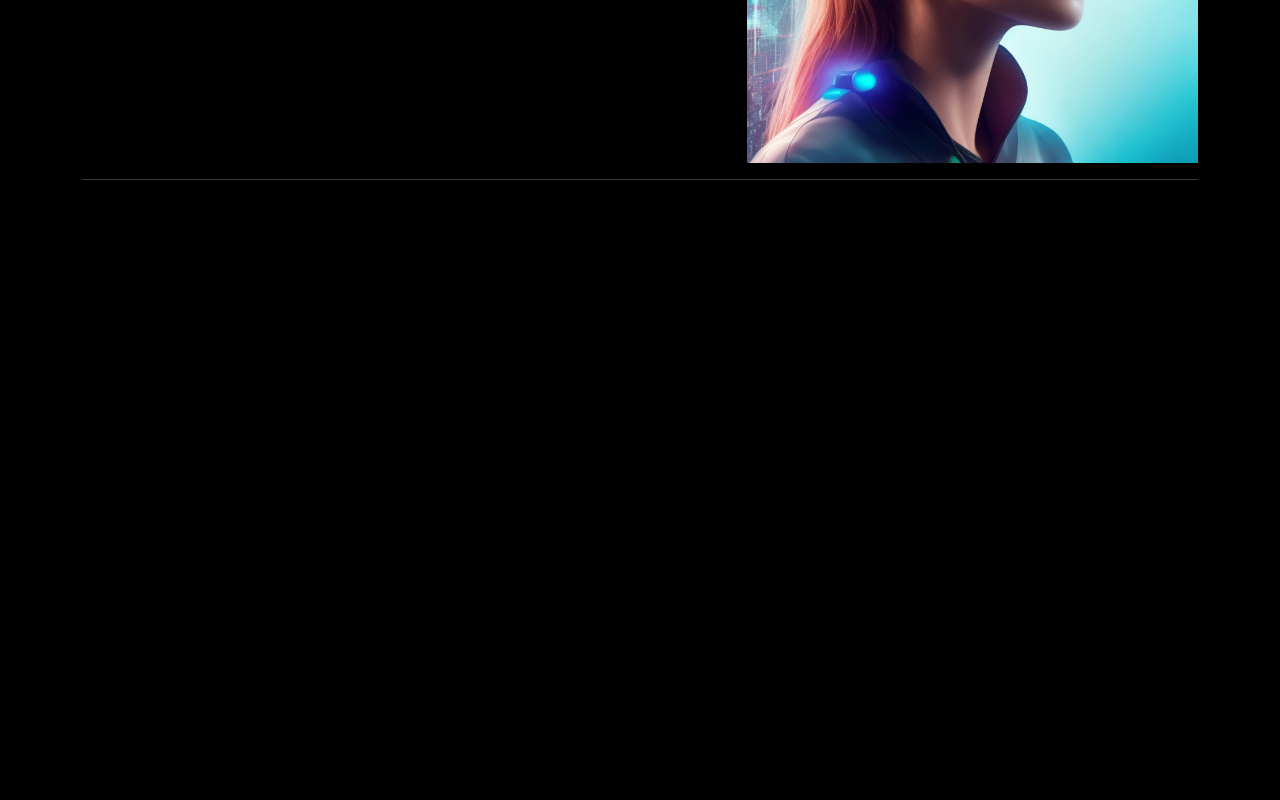
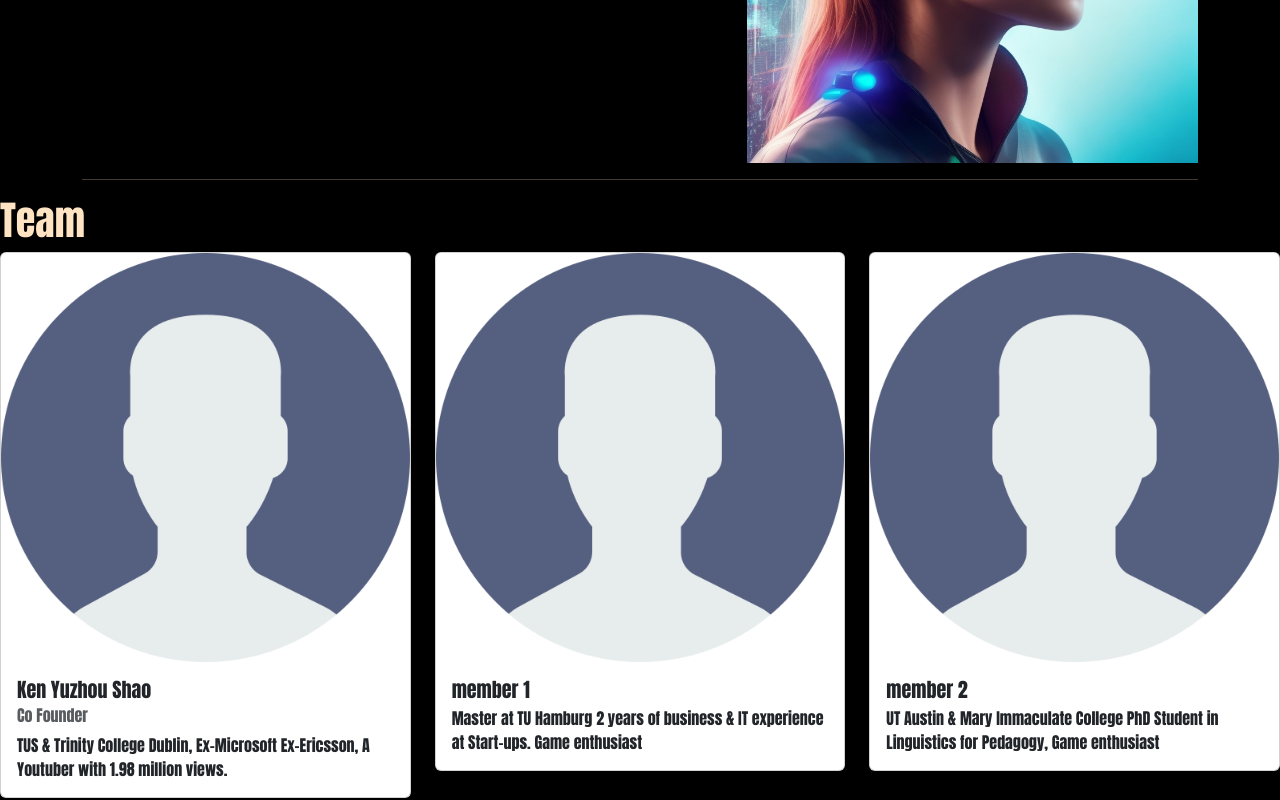
Before and after one commit to IvanLapickij/RapidFlip_Project, a React (Vite) app: page / in a window 1280 px wide. Shown: the part 2000-2800 px from the top of the page. Before the commit the page ends 2196 px from the top, so only its background shows below. Built offline with nearby package versions, Linux system fonts and the light colour scheme.

Commit message:
uploaded video and few members

```diff
--- a/package.json
+++ b/package.json
@@ -17,6 +17,7 @@
     "react-awesome-reveal": "^4.2.5",
     "react-dom": "^18.2.0",
     "react-router-dom": "^6.16.0",
+    "react-youtube": "^10.1.0",
     "video.js": "^8.5.2",
     "videojs-record": "^4.6.0"
   },
--- a/src/App.tsx
+++ b/src/App.tsx
@@ -1,4 +1,3 @@
-// src/App.tsx
 import React from "react";
 import "./App.css";
 import { BrowserRouter as Router, Route, Routes } from "react-router-dom";
@@ -6,14 +5,20 @@ import { BrowserRouter as Router, Route, Routes } from "react-router-dom";
 import VideoBackground from "./components/VideoBackground";
 import About from "./components/About";
 
+import TeamMembers from "./components/teamMembers";
+import YouTubeVideo from "./components/YoutubeVodeo";
+
 const App: React.FC = () => {
   return (
     <Router>
       <VideoBackground />
-      <About/>
+      <About></About>
+      <YouTubeVideo videoId="iI_-zHxweIs" />
       <Routes>
         <Route path="/about" element={<About />} />
       </Routes>
+      <TeamMembers />
+
     </Router>
   );
 };
--- a/src/components/About.tsx
+++ b/src/components/About.tsx
@@ -6,7 +6,7 @@ import { Fade } from "react-awesome-reveal";
 const About: React.FC = () => {
   return (
     <div className="container marketing">
-      <h1 id="About">Video Games and Mental Health</h1>
+      <h1 id="About">About</h1>
       {/* START THE FEATURETTES */}
       <hr className="featurette-divider" />
       <Fade delay={1e3} cascade damping={1e-1}>
--- /dev/null
+++ b/src/components/TeamMembers.tsx
@@ -0,0 +1,65 @@
+import React from "react";
+
+const teamMembersData = [
+  {
+    name: "Ken Yuzhou Shao",
+    position: "Co Founder",
+    description:
+      "TUS & Trinity College Dublin, Ex-Microsoft Ex-Ericsson, A Youtuber with 1.98 million views.",
+    imageUrl: "src/Media/Images/user.png",
+  },
+  {
+    // name: "Prarthana",
+    name: "member 1",
+    position: "",
+    description:
+      "Master at TU Hamburg 2 years of business & IT experience at Start-ups. Game enthusiast",
+    imageUrl: "src/Media/Images/user.png",
+  },
+  {
+    // name: "Alex",
+    name: "member 2",
+    position: "",
+    description:
+      "UT Austin & Mary Immaculate College PhD Student in Linguistics for Pedagogy, Game enthusiast",
+    imageUrl: "src/Media/Images/user.png",
+  },
+  {
+    // name: "Yulia",
+    name: "member 3",
+    position: "",
+    description:
+      "Cambridge University and Kryvyi Rih state Pedagogical Institute 7 years of expierence in Pedagogy and Psychology 1 year of entrepreneir experience for running a start-up",
+    imageUrl: "src/Media/Images/user.png",
+  },
+];
+
+const TeamMembers: React.FC = () => {
+  return (
+    <div className="team-members">
+      <h1>Team</h1>
+      <div className="row">
+        {teamMembersData.map((member, index) => (
+          <div key={index} className="col-md-4 mb-4">
+            <div className="card">
+              <img
+                className="card-img-top"
+                src={member.imageUrl}
+                alt={member.name}
+              />
+              <div className="card-body">
+                <h5 className="card-title">{member.name}</h5>
+                <h6 className="card-subtitle mb-2 text-muted">
+                  {member.position}
+                </h6>
+                <p className="card-text">{member.description}</p>
+              </div>
+            </div>
+          </div>
+        ))}
+      </div>
+    </div>
+  );
+};
+
+export default TeamMembers;
--- /dev/null
+++ b/src/components/YoutubeVodeo.tsx
@@ -0,0 +1,25 @@
+import React from "react";
+import YouTube from "react-youtube";
+
+interface YouTubeVideoProps {
+  videoId: string;
+}
+
+const YouTubeVideo: React.FC<YouTubeVideoProps> = ({ videoId }) => {
+  const opts = {
+    height: "390",
+    width: "640",
+    playerVars: {
+      // You can customize player parameters here, such as autoplay, controls, etc.
+      autoplay: 0,
+    },
+  };
+
+  return (
+    <div className="youtube-video">
+      <YouTube videoId={videoId} opts={opts} />
+    </div>
+  );
+};
+
+export default YouTubeVideo;
```
Also changed, not shown: src/Media/Images/user.png (added), src/components/contact.tsx (added), 1 other file (tests, documents, lock files or other folders).
